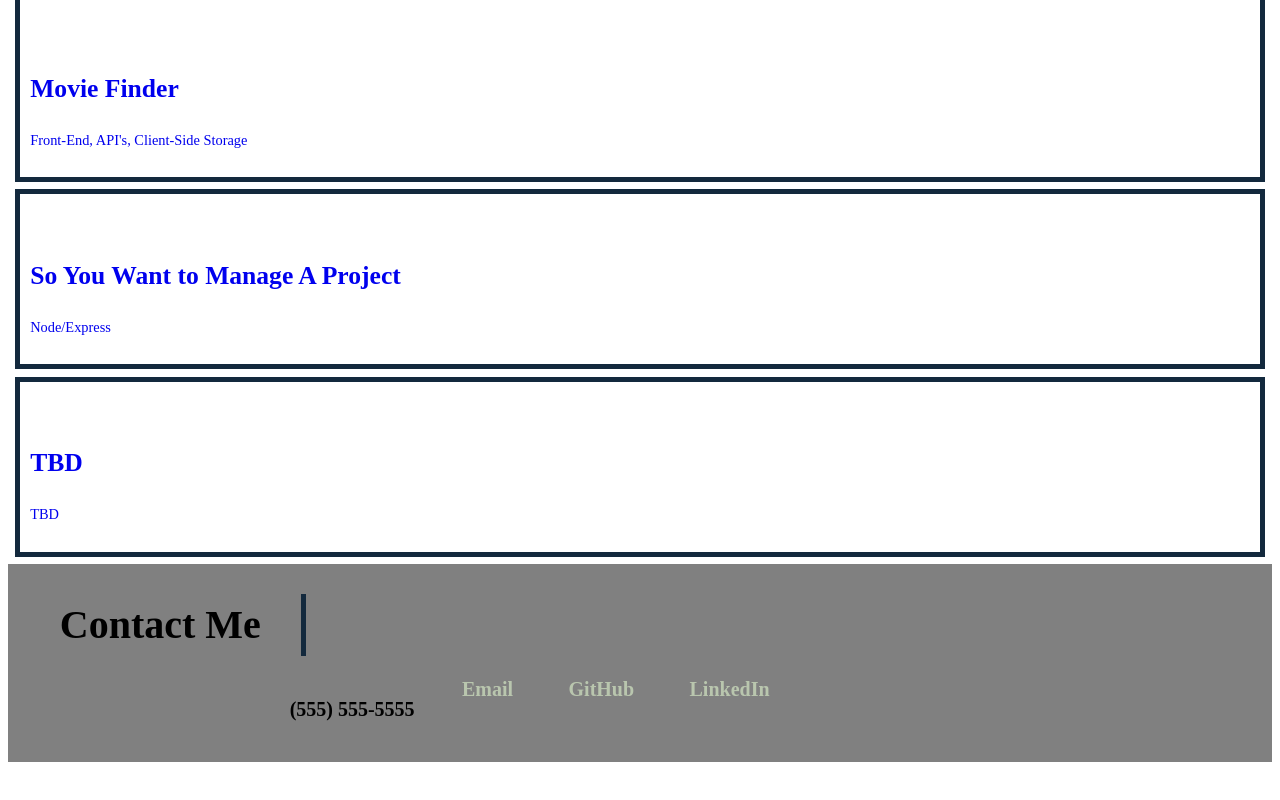
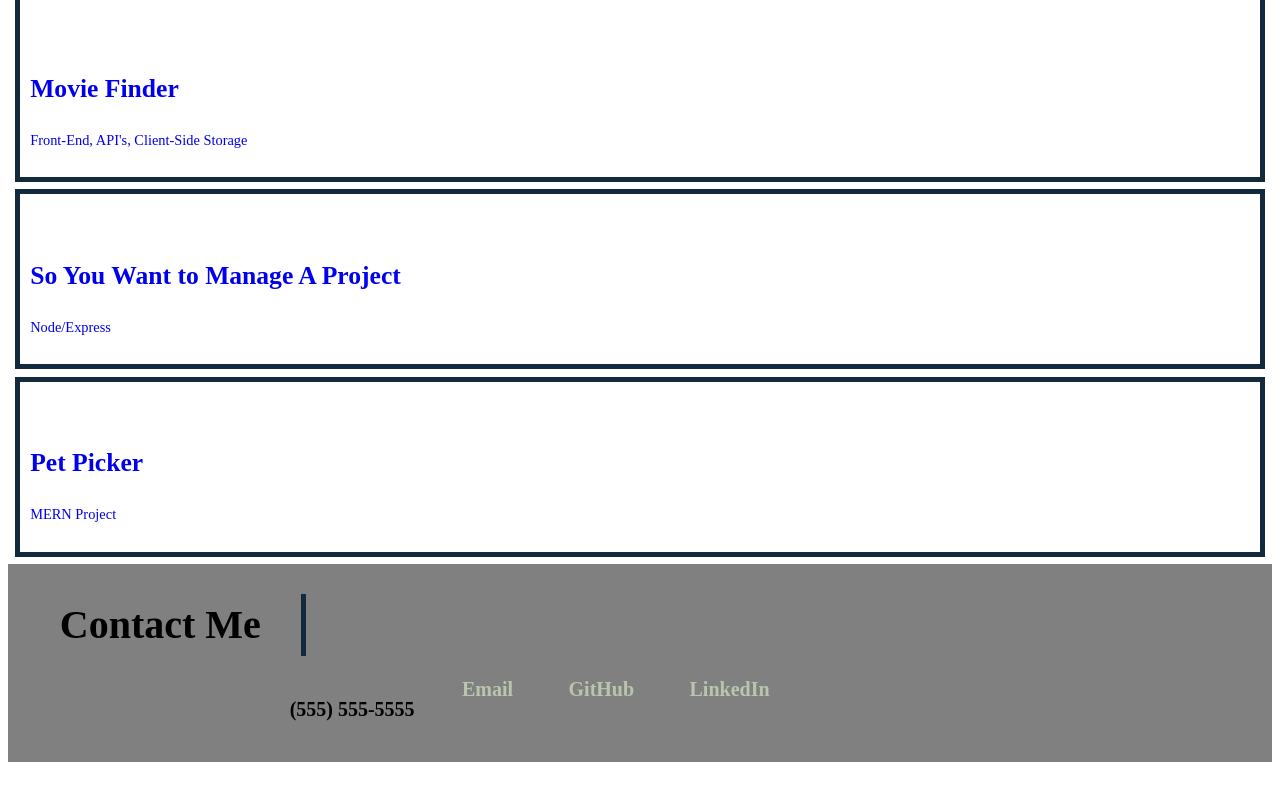
Before and after one commit to Deebo18/M2-DPB-Professional-Porfolio, a plain HTML site: page index.html in a window 1280 px wide. Shown: the part 834-1634 px from the top of the page. Drawn offline with Linux system fonts and the light colour scheme.

Commit message:
Added Project 3

```diff
--- a/index.html
+++ b/index.html
@@ -67,10 +67,10 @@
                   <span>Node/Express</span>
                 </div>
               </a>
-              <a href="#" class="flex-item TBD">
+              <a href="https://pet-picker-mern.herokuapp.com" class="flex-item TBD">
                 <div>
-                  <h3>TBD</h3>
-                  <span>TBD</span>
+                  <h3>Pet Picker</h3>
+                  <span>MERN Project</span>
                 </div>
               </a>
 
```
